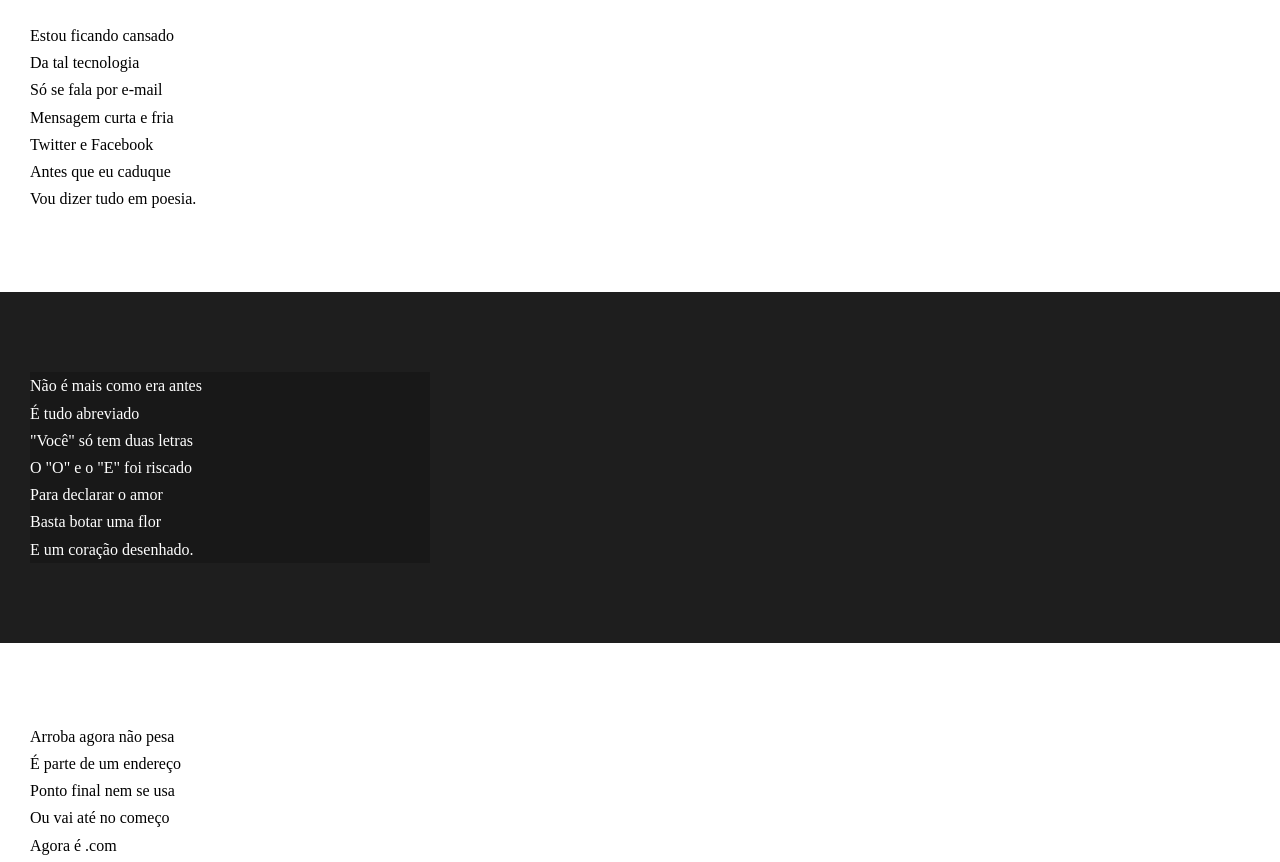
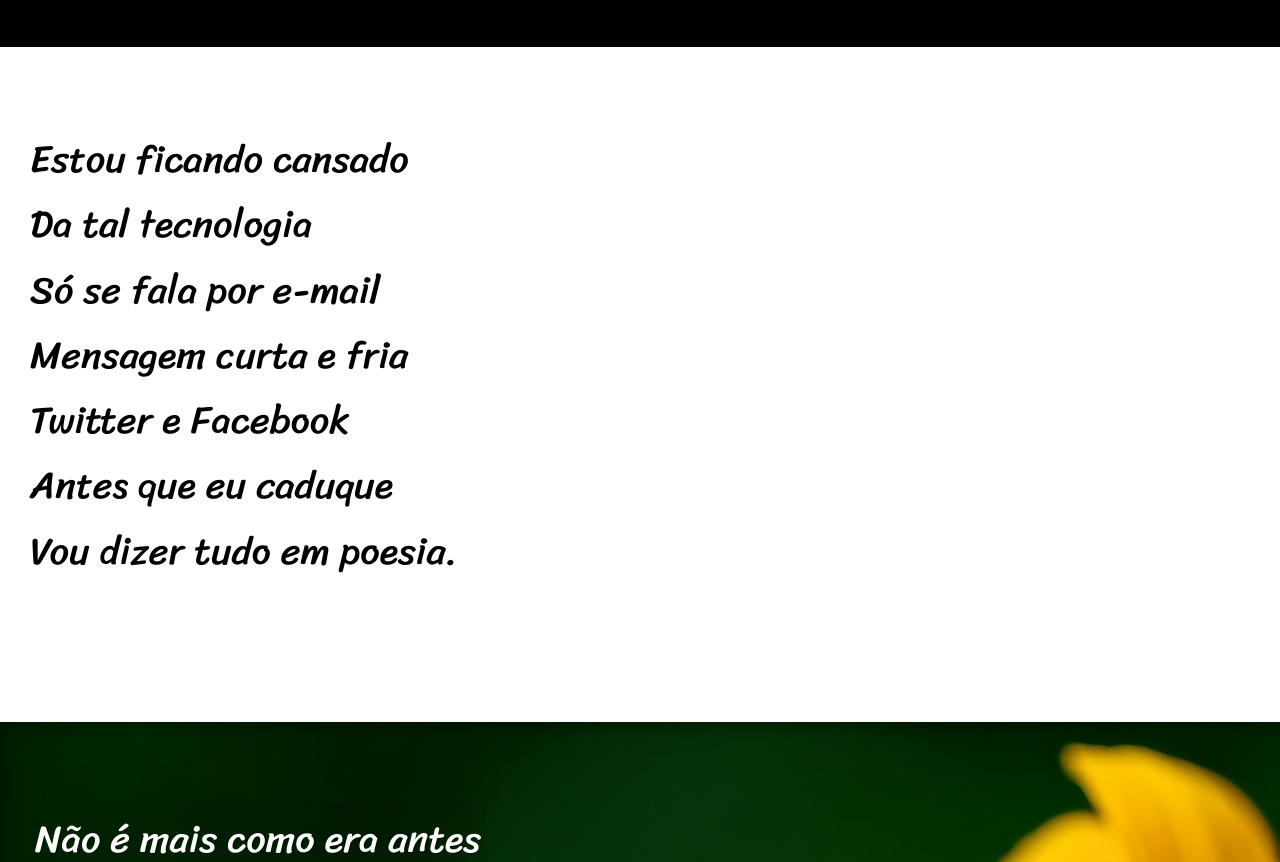
Before and after one commit to igorlangoni/Html-css, a plain HTML site: page Desafios/des012/index.html in a window 1280 px wide. Shown: the part 213-1075 px from the top of the page. Drawn offline with Linux system fonts and the light colour scheme.

Commit message:
finalização des012

```diff
--- a/Desafios/des012/estilo/style.css
+++ b/Desafios/des012/estilo/style.css
@@ -1,4 +1,15 @@
 @charset "UTF-8";
+
+@import url('https://fonts.googleapis.com/css2?family=Passion+One&display=swap');
+
+@import url('https://fonts.googleapis.com/css2?family=Sriracha&display=swap');
+
+:root{
+    --fonte1: Verdana, Geneva, Tahoma, sans-serif;
+    --fonte2: 'Passion One', cursive;
+    --fonte3: 'Sriracha', cursive;
+
+}
 
 *{
     margin: 0px;
@@ -8,6 +19,7 @@
 html, body{
     min-height: 100vh;
     background-color: darkgray;
+    font-family: var(--fonte1);
 }
 
 header{
@@ -19,6 +31,8 @@ header{
 header > h1  {
     padding-top: 50px;
     font-variant: small-caps;
+    font-family: var(--fonte2);
+    font-size: 10vw;
 }
 
 header > p{
@@ -41,6 +55,12 @@ section{
     padding-bottom: 10vh;
     line-height: 1.7em;
     padding-left: 30px;
+    font-family: var(--fonte3);
+    font-size: 3vw;
+}
+
+section > p{
+    padding-bottom: 1.5em;
 }
 
 section.normal{
@@ -51,11 +71,27 @@ section.normal{
 section.imagem{
     background-color: rgb(30, 30, 30);
     color: white;
+    box-shadow: inset 6px 6px 13px 0px rgba(0, 0, 0, 0.363);
+    background-attachment: fixed;
 }
 
 section.imagem > p{
-    width: 400px;
-    background-color: rgba(0, 0, 0, 0.196);
+    display: inline-block;
+    padding: 5px;
+    background-color: rgba(0, 0, 0, 0.066);
+    text-shadow: 1px 1px 0px rgba(0, 0, 0, 0.442);
+}
+
+section#img01{
+    background-image: url('../imagens/background001.jpg');
+    background-position: right center;
+    background-size: cover;
+}
+
+section#img02{
+    background-image: url('../imagens/background002.jpg');
+    background-position: right center;
+    background-size: cover;
 }
 
 footer{
--- a/Desafios/des012/index.html
+++ b/Desafios/des012/index.html
@@ -26,7 +26,7 @@
         </p>
     </section>
 
-    <section class="imagem">
+    <section class="imagem" id="img01">
         <p>
             Não é mais como era antes <br>
             É tudo abreviado <br>
@@ -59,7 +59,7 @@
         </p>
     </section>
 
-    <section class="imagem">
+    <section class="imagem" id="img02">
         <p>
             Tenho saudade das cartas <br>
             Escritas com a própria mão <br>
```
